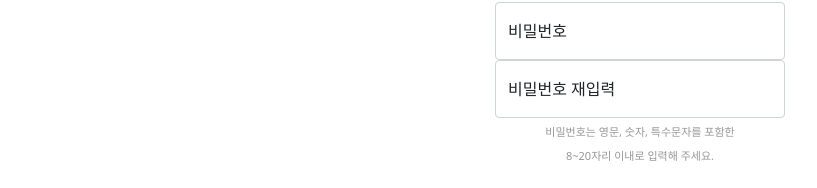
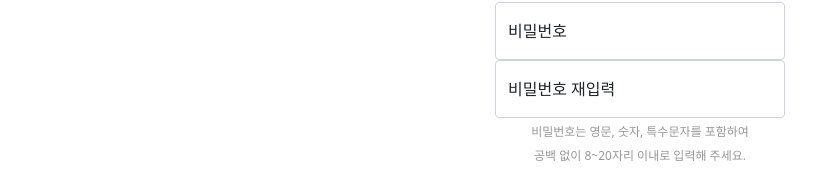
Before and after one commit to seonko/OurLittleDiary, a Vue app in the folder src/frontend/: page /signUp in a window 1280 px wide. Shown: the part 375-563 px from the top of the page, without its empty margins (0-817 px from the left). Built offline with nearby package versions, Linux system fonts and the light colour scheme; what vue-cookies would draw is missing.

Commit message:
feat: 회원가입 비밀번호 유효성 검사

```diff
--- a/src/frontend/src/views/member/SignUpView.vue
+++ b/src/frontend/src/views/member/SignUpView.vue
@@ -23,7 +23,7 @@
         <input type="password" class="form-control" id="password2" v-model="passwordForChecking" placeholder="Password Check" :style="{'border-color':pwCheckResultColor}" required>
         <label for="passwordForChecking" :style="{color:pwCheckResultColor}">비밀번호 재입력</label>
       </div>
-      <span class="pw-info">비밀번호는 영문, 숫자, 특수문자를 포함한 <br> 8~20자리 이내로 입력해 주세요.</span>
+      <span class="pw-info">비밀번호는 영문, 숫자, 특수문자를 포함하여 <br> 공백 없이 8~20자리 이내로 입력해 주세요.</span>
       <br>
       <br>
       <div class="form-floating">
@@ -114,6 +114,16 @@ export default {
       this.authCodeBoxColor = (this.authCodeCheck === '') ? '' : (this.authCodeCorrect) ? 'green' : 'red'
     },
     signUp (event) {
+      const num = this.password.search(/[0-9]/g)
+      const eng = this.password.search(/[a-z]/ig)
+      const spe = this.password.search(/[`~!#$%^&*|\\'";:/?]/gi)
+      if (this.password.length < 8 || this.password.length > 20) {
+        alert('비밀번호는 8~20자리 이내로 설정해 주세요.')
+      } else if (this.password.search(/\s/) !== -1) {
+        alert('비밀번호에 공백을 포함할 수 없습니다.')
+      } else if (num < 0 || eng < 0 || spe < 0) {
+        alert('비밀번호에는 영문, 숫자, 특수문자가 모두 포함되어야 합니다.')
+      } else {
         const requestBody = {
           email: this.email,
           password: this.password,
@@ -128,6 +138,7 @@ export default {
           .catch((error) => {
             console.log(error)
           })
+      }
     }
   },
   watch: {
@@ -180,7 +191,7 @@ margin-right: 10px;
 font-weight: bold;
 }
 .pw-info {
-font-size: 11px;
+font-size: 12px;
 color: rgb(151, 151, 151);
 }
 </style>
```
Lines whose indentation alone changed are shown as unchanged.
